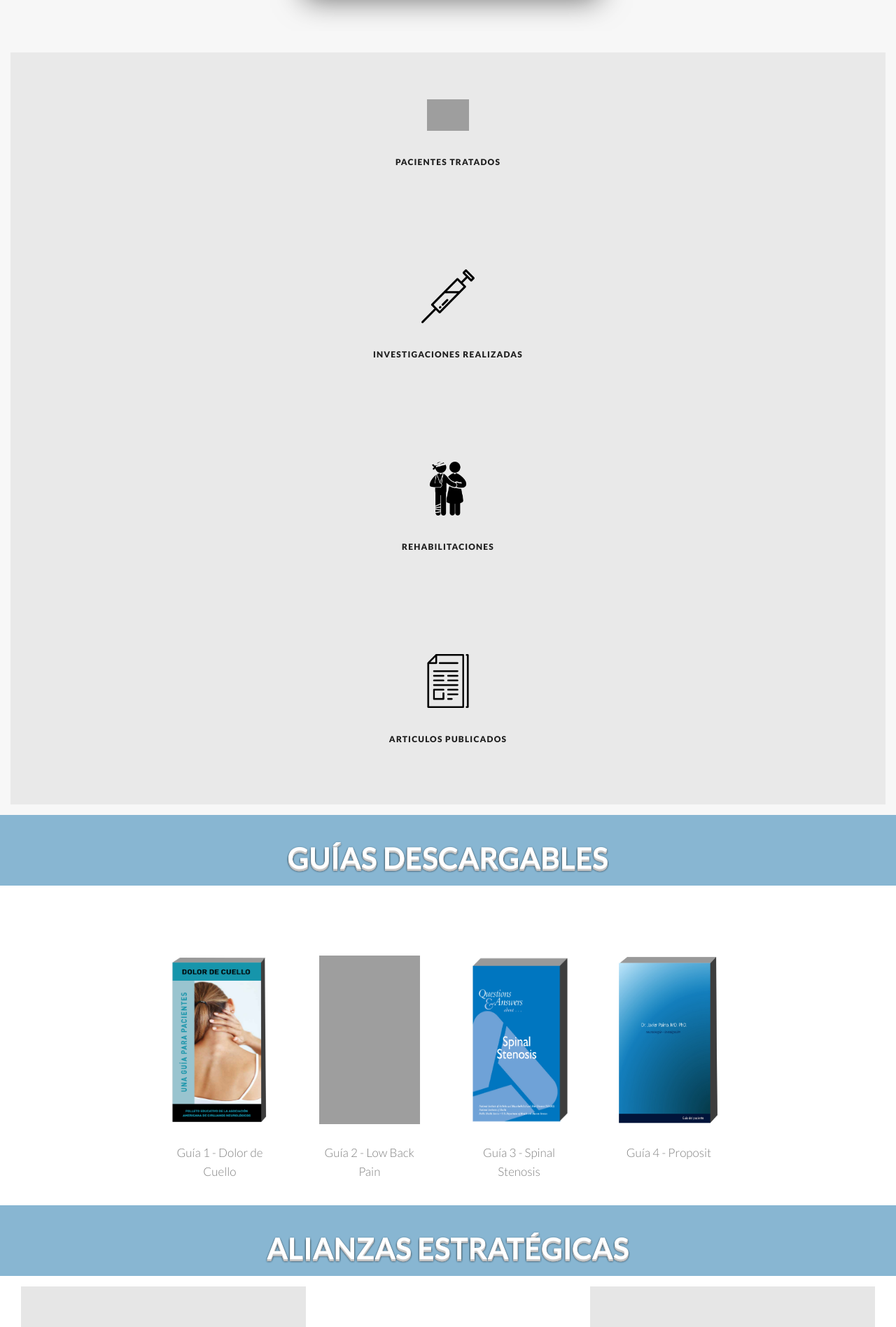
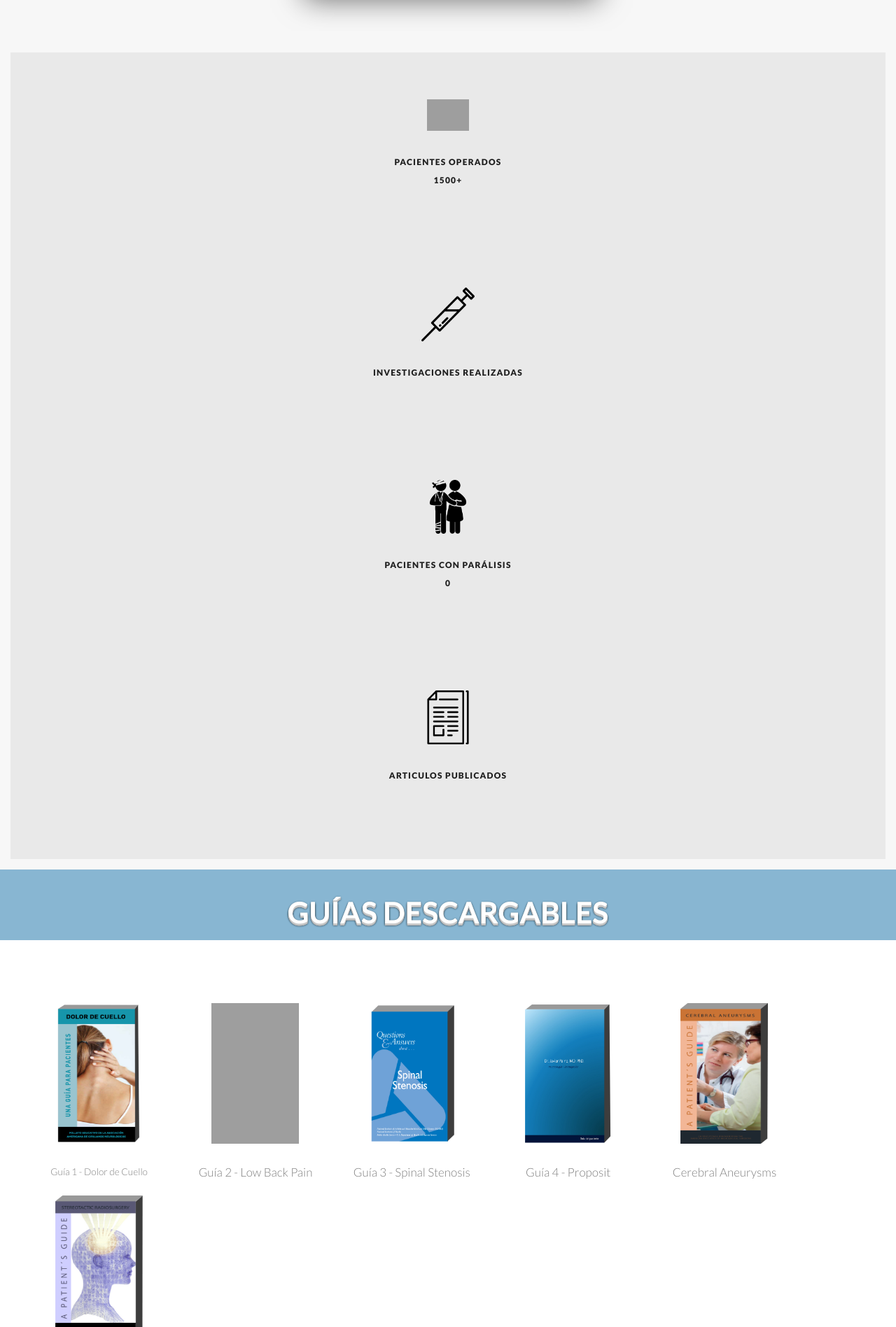
Before and after one commit to CrWiii/PainoWeb, a Laravel app: page /index.php in a window 1280 px wide. Shown: the part 3290-5187 px from the top of the page at 70% size. Run offline with Laravel 8, Linux system fonts and the light colour scheme; settings files or empty folders that the repository lacks are supplied; some web fonts are replaced; grey boxes are pictures that could not be loaded.

Commit message:
pawino update

```diff
--- a/resources/lang/es/message.php
+++ b/resources/lang/es/message.php
@@ -103,15 +103,17 @@ Estamos interesados en avanzar el conocimiento mediante investigación en Cienci
 'li77'=>'Trabajo Social - Misión Huascarán',
 'li78'=>'Your browser does not support HTML5 video.',
 'li79'=>'El Dr. Paino anualmente visita pacientes necesitados de comunidades alejadas en diferentes altitudes de los Andes.  Participa activamente de obras humanitarias como la Misión Huascaran en Ancash, Perú.',
-'li80'=>'Pacientes Tratados',
+'li80'=>'Pacientes Operados',
 'li81'=>'Investigaciones Realizadas',
-'li82'=>'Rehabilitaciones',
+'li82'=>'Pacientes con Parálisis',
 'li83'=>'Articulos Publicados',
 'li84'=>'Guías Descargables',
 'li85'=>'Guía 1 - Dolor de Cuello',
 'li86'=>'Guía 2 - Low Back Pain',
 'li87'=>'Guía 3 - Spinal Stenosis',
 'li88'=>'Guía 4 - Proposit',
+'lii88'=>'Cerebral Aneurysms',
+'liii88'=>'Stereotactic Surgery',
 'li89'=>'Alianzas Estratégicas',
 'li90'=>'CITAS MÉDICAS',
 'li91'=>'Déjanos tus datos para programar una cita',
--- a/resources/views/welcome.blade.php
+++ b/resources/views/welcome.blade.php
@@ -126,11 +126,10 @@
                 width: 800px; height: 570px; margin: auto 0;margin-left: 10px;
             }
         .tt{
-            margin: 20px;
+            margin: 10px;
             }
         .gg{
             padding-top: 80px;
-            padding-left: 15%;
         }
         .imgt{
                 width: 400px;
@@ -197,8 +196,8 @@
             padding-top: 30px !important;
         }
         .fds{
-            height: 241px;
-            width: 165px;
+            height: 201px;
+            width: 125px;
         }
         @media (max-width: 767px) {
             .fds{
@@ -578,7 +577,8 @@
                                                 <div id="counter_cms-counter_item_1" class="h3 cms-counter cms-counter-digit zero" data-suffix="" data-prefix="+" data-type="zero" data-digit="1347">
                                                 </div>
                                                 <h3 class="cms-counter-title">
-                                                    <span>{{trans('message.li80')}}</span>
+                                                    <span>{{trans('message.li80')}}</span><br>
+                                                    <span>1500+</span>
                                                 </h3>
                                             </div>
                                         </div>
@@ -603,7 +603,8 @@
                                                 <div id="counter_cms-counter-2_item_1" class="h3 cms-counter cms-counter-digit zero" data-suffix="" data-prefix="+" data-type="zero" data-digit="153">
                                                 </div>
                                                 <h3 class="cms-counter-title">
-                                                    <span>{{trans('message.li81')}}</span>
+                                                    <span>{{trans('message.li81')}}</span><br>
+                                                    <span></span>
                                                 </h3>
                                             </div>
                                         </div>
@@ -628,7 +629,8 @@
                                                 <div id="counter_cms-counter-3_item_1" class="h3 cms-counter cms-counter-digit zero" data-suffix="" data-prefix="+" data-type="zero" data-digit="3567">
                                                 </div>
                                                 <h3 class="cms-counter-title">
-                                                    <span>{{trans('message.li82')}}</span>
+                                                    <span>{{trans('message.li82')}}</span><br>
+                                                    <span>0</span>
                                                 </h3>
                                             </div>
                                         </div>
@@ -653,7 +655,8 @@
                                                 <div id="counter_cms-counter-4_item_1" class="h3 cms-counter cms-counter-digit zero" data-suffix="" data-prefix="+" data-type="zero" data-digit="322">
                                                 </div>
                                                 <h3 class="cms-counter-title">
-                                                    <span>{{trans('message.li83')}}</span>
+                                                    <span>{{trans('message.li83')}}</span><br>
+                                                    <span style="margin: 10%;"></span>
                                                 </h3>
                                             </div>
                                         </div>
@@ -676,28 +679,38 @@
             </div>
             <div class="panel-body gg" style="background-color: white;" >
                 <div class="col-md-12" >
-                    <div class="col-md-2 col-sm-4 col-xs-6 tt">
-                         <a href="AF_DolorDeCuello(NoImprimible).pdf" target="_blank">
+                    <div class="col-md-2 col-sm-3 col-xs-6 tt">
+                         <a href="{{url('pdf/AF_DolorDeCuello(NoImprimible).pdf')}}" target="_blank">
                          <img src="images/covers/DolordeCuello-01.png" style="display: block;margin: auto auto;" class="fds" /><br>
-                        <p style="text-align: center;padding: 0px !important">{{trans('message.li85')}}</p>
+                        <p style="text-align: center;padding: 0px !important;font-size: 0.8em !important;">{{trans('message.li85')}}</p>
                         </a>
                     </div>
-                    <div class="col-md-2 col-sm-4 col-xs-6 tt">
-                        <a href="LowBackPain.pdf" target="_blank">
+                    <div class="col-md-2 col-sm-3 col-xs-6 tt">
+                        <a href="{{url('pdf/LowBackPain.pdf')}}" target="_blank">
                         <img src="images/covers/Dolorlumbar-01.png" style="display: block;margin: auto auto;" class="fds" /><br>
                         <p style="text-align: center;padding: 0px !important">{{trans('message.li86')}}</p>
                         </a>
                     </div>
-                    <div class="col-md-2 col-sm-4 col-xs-6 tt">
-                        <a href="SpinalStenosis.pdf" target="_blank">
+                    <div class="col-md-2 col-sm-3 col-xs-6 tt">
+                        <a href="{{url('pdf/SpinalStenosis.pdf')}}" target="_blank">
                         <img src="images/covers/SpinalStenosis-01.png" style="display: block;margin: auto auto;" class="fds" /><br>
                         <p style="text-align: center;padding: 0px !important">{{trans('message.li87')}}</p>
                         </a>
                     </div>
-                    <div class="col-md-2 col-sm-4 col-xs-6 tt">
+                    <div class="col-md-2 col-sm-3 col-xs-6 tt">
                         <a href="http://www.youblisher.com/p/867089-Guia-Paciente-Proposit/" target="_blank">
                         <img src="images/covers/GuiadelPaciente-01.png" style="display: block;margin: auto auto;" class="fds" /><br>
                         <p style="text-align: center;padding: 0px !important">{{trans('message.li88')}}</p></a>
+                    </div>
+                    <div class="col-md-2 col-sm-3 col-xs-6 tt">
+                        <a href="{{url('pdf/Cerebral-Aneurysms.pdf')}}" target="_blank">
+                        <img src="images/covers/c.png" style="display: block;margin: auto auto;" class="fds" /><br>
+                        <p style="text-align: center;padding: 0px !important">{{trans('message.lii88')}}</p></a>
+                    </div>
+                    <div class="col-md-2 col-sm-3 col-xs-6 tt">
+                        <a href="{{url('pdf/Stereotactic Surgery.pdf')}}" target="_blank">
+                        <img src="images/covers/s.png" style="display: block;margin: auto auto;" class="fds" /><br>
+                        <p style="text-align: center;padding: 0px !important">{{trans('message.liii88')}}</p></a>
                     </div>
                 </div>
             </div>
```
Also changed, not shown: public/images/covers/c.png (added), public/images/covers/s.png (added), 5 other files.
